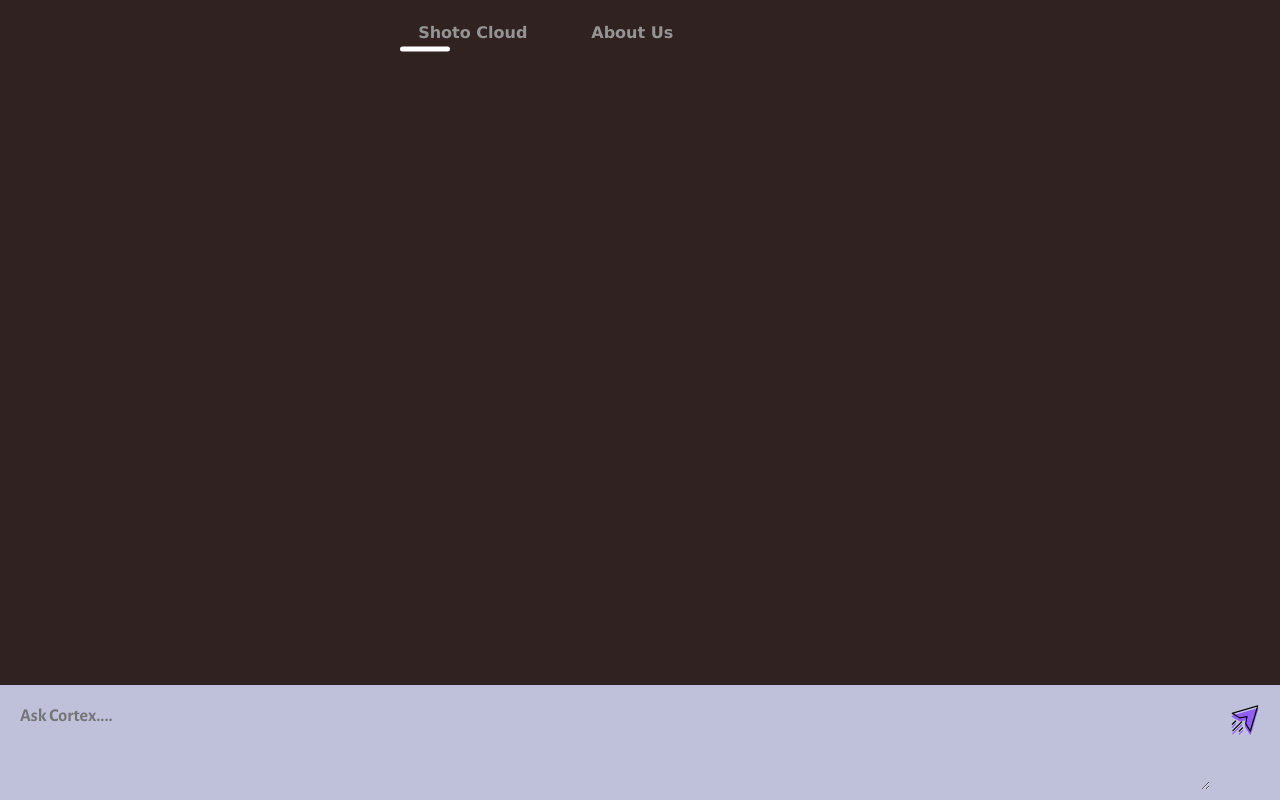
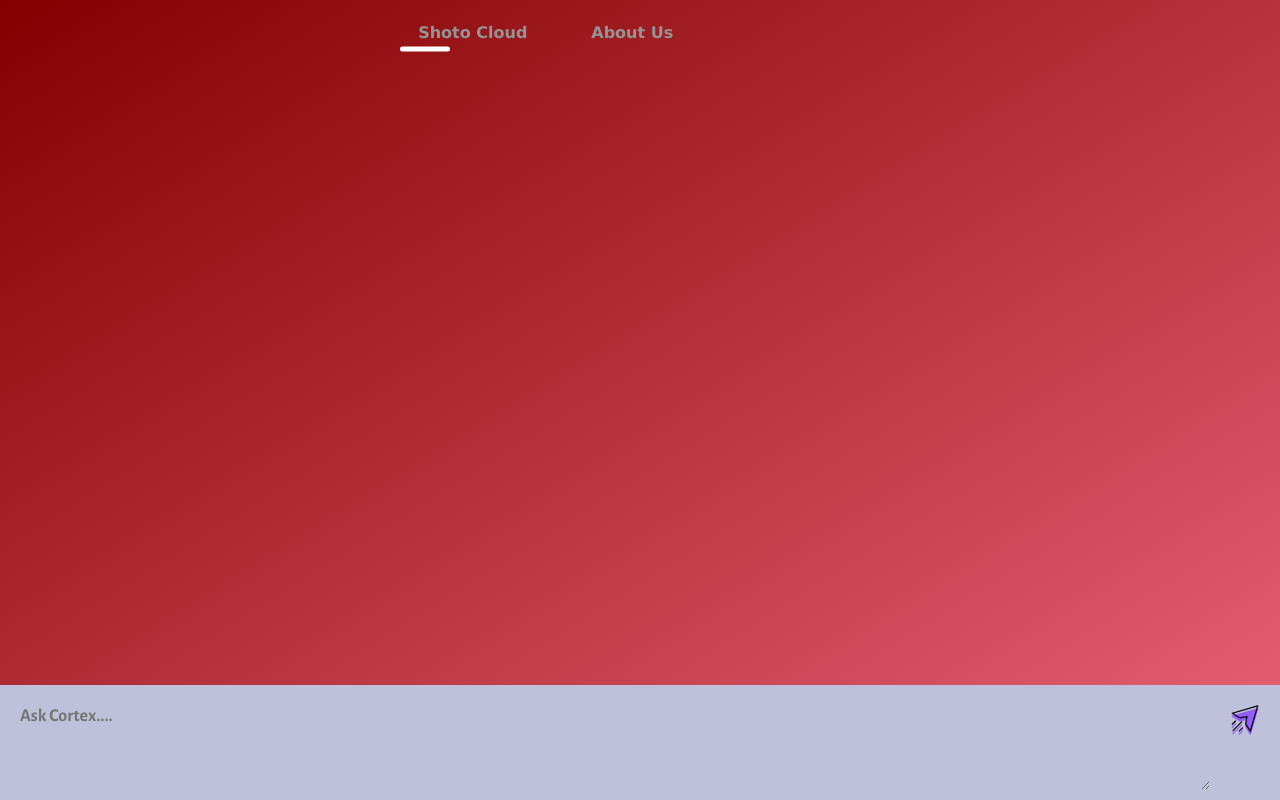
Before and after one commit to hashincludeaayush/Cortex-AI---SuperCharges-Your-Search, a website built with Vite: page frontend/index.html in a window 1280 px wide. Built offline with nearby package versions, Linux system fonts and the light colour scheme.

Commit message:
added soft css background

```diff
--- a/frontend/style.css
+++ b/frontend/style.css
@@ -10,7 +10,7 @@
 #app {
   width: 100vw;
   height: 100vh;
-  background: #312222;
+  background-image: linear-gradient(to top left, rgba(233,100,121,1), rgba(130,0,0,1));
 
   display: flex;
   flex-direction: column;
```
